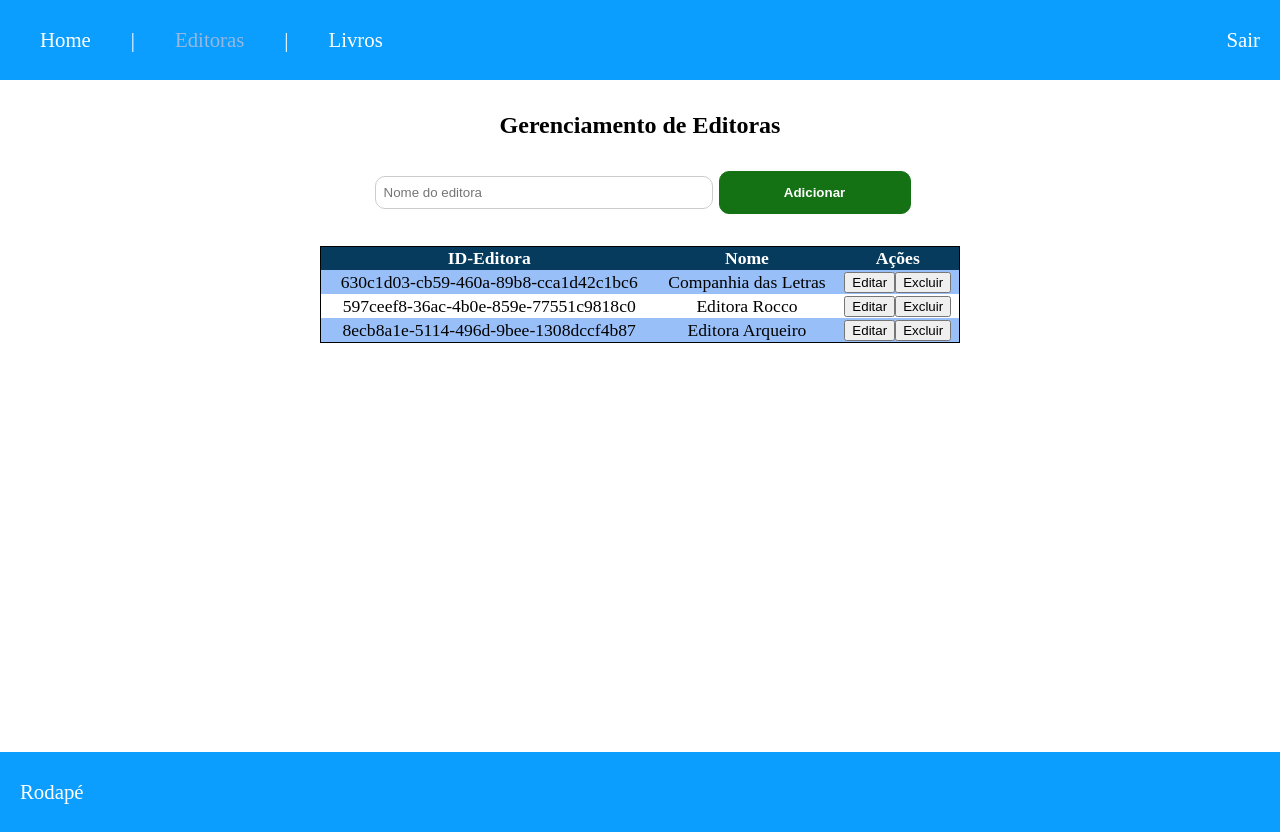
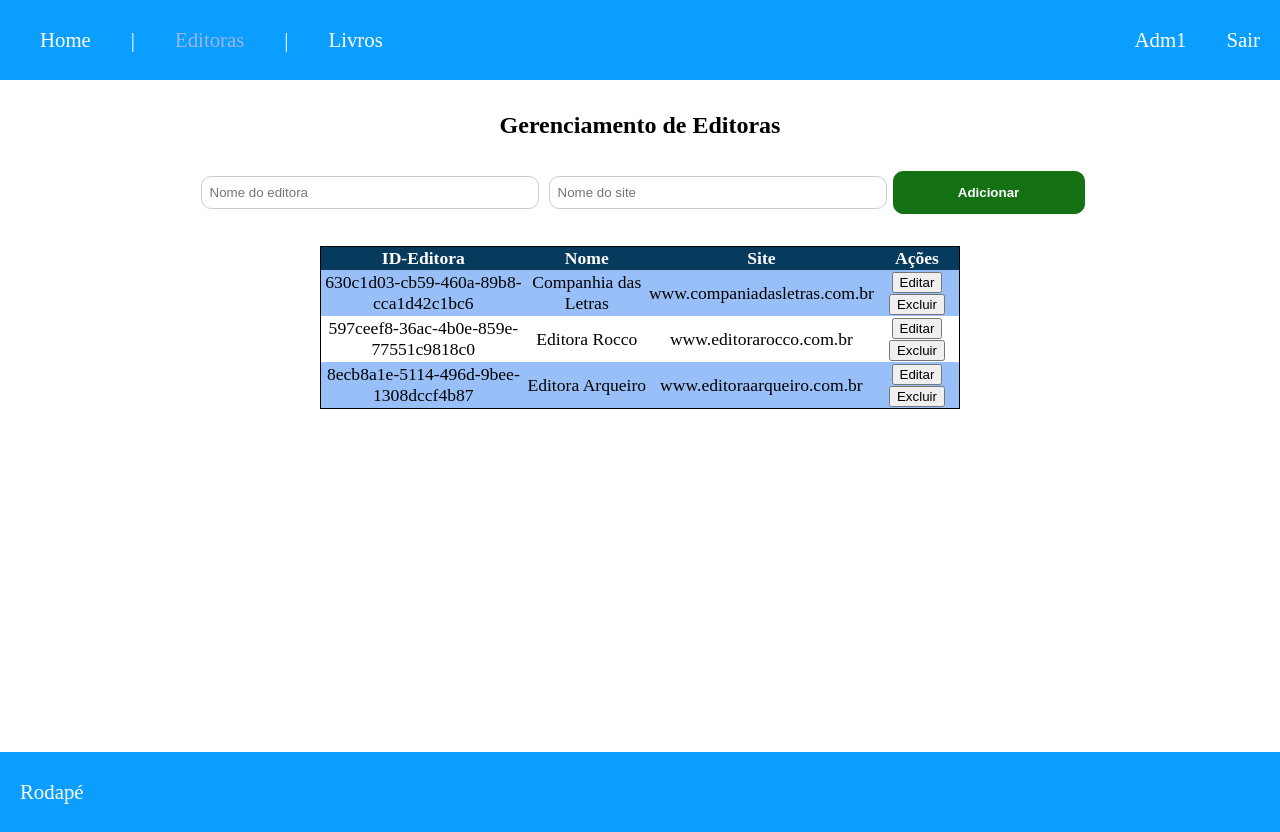
Before and after one commit to Ian-2INFO3/aula-bootcamp-teste, a Vue app: page /editoras in a window 1280 px wide. Built offline with nearby package versions, Linux system fonts and the light colour scheme.

Commit message:
site editora funcionando

```diff
--- a/src/components/template/HeaderComp.vue
+++ b/src/components/template/HeaderComp.vue
@@ -1,3 +1,13 @@
+<script>
+export default {
+  data() {
+    return {
+      usuario: "Adm1",
+    };
+  },
+};
+</script>
+
 <template>
   <header>
     <div class="menu-esquerdo">
@@ -8,6 +18,7 @@
       <span> <RouterLink to="/livros">Livros</RouterLink> </span>
     </div>
     <div class="menu-direito">
+      <span> {{ usuario }} </span>
       <span>Sair</span>
     </div>
   </header>
--- a/src/views/EditorasView.vue
+++ b/src/views/EditorasView.vue
@@ -7,14 +7,24 @@ export default {
         {
           id: "630c1d03-cb59-460a-89b8-cca1d42c1bc6",
           nome: "Companhia das Letras",
+          site_lf: "https://www.companiadasletras.com.br",
+          site_nlf: "www.companiadasletras.com.br",
         },
-        { id: "597ceef8-36ac-4b0e-859e-77551c9818c0", nome: "Editora Rocco" },
+        {
+          id: "597ceef8-36ac-4b0e-859e-77551c9818c0",
+          nome: "Editora Rocco",
+          site_lf: "https://www.editorarocco.com.br",
+          site_nlf: "www.editorarocco.com.br",
+        },
         {
           id: "8ecb8a1e-5114-496d-9bee-1308dccf4b87",
           nome: "Editora Arqueiro",
+          site_lf: "https://www.editoraarqueiro.com.br",
+          site_nlf: "www.editoraarqueiro.com.br",
         },
       ],
       nova_editora: "",
+      novo_site: "",
     };
   },
   methods: {
@@ -24,6 +34,8 @@ export default {
         this.editoras.push({
           id: novo_id,
           nome: this.nova_editora,
+          site_nlf: this.novo_site,
+          site_lf: "https://" + this.novo_site,
         });
         this.novo_editora = "";
       }
@@ -55,6 +67,13 @@ export default {
         placeholder="Nome do editora"
         class="input-maior"
       />
+      <input
+        @keyup.enter="salvar"
+        v-model="novo_site"
+        type="text"
+        placeholder="Nome do site"
+        class="input-maior"
+      />
       <button @click="salvar">Adicionar</button>
     </div>
     <div class="list-editoras">
@@ -63,6 +82,7 @@ export default {
           <tr>
             <th>ID-Editora</th>
             <th>Nome</th>
+            <th>Site</th>
             <th>Ações</th>
           </tr>
         </thead>
@@ -75,6 +95,11 @@ export default {
               {{ editora.nome }}
             </td>
             <td>
+              <a target="blank" :href="editora.site_lf">
+                {{ editora.site_nlf }}</a
+              >
+            </td>
+            <td>
               <button @click="editar(editora)">Editar</button>
               <button @click="excluir(editora)">Excluir</button>
             </td>
--- a/src/views/LivrosView.vue
+++ b/src/views/LivrosView.vue
@@ -9,7 +9,7 @@ export default {
           nome: "The witcher",
           editoraid: "8ecb8a1e-5114-496d-9bee-1308dccf4b87",
           autor: "Andrzej Sapkowski",
-          cartegoria: "Drama",
+          cartegoria_id: "Drama",
         },
         {
           novo_editora: "",
@@ -17,14 +17,14 @@ export default {
           nome: "Grimório das Bruxas",
           editoraid: "597ceef8-36ac-4b0e-859e-77551c9818c0	",
           autor: "RONALD HUTTON",
-          cartegoria: "Drama",
+          cartegoria_id: "Medo",
         },
         {
           livroid: "519d6a87-60c2-465a-aa2f-1b8d0ef079cf",
           nome: "O pequeno príncipe",
           editoraid: "630c1d03-cb59-460a-89b8-cca1d42c1bc6",
           autor: "Antoine de Saint-Exupéry",
-          cartegoria: "Drama",
+          cartegoria_id: "Ficção",
         },
       ],
       novo_livro: "",
@@ -61,6 +61,7 @@ export default {
     </div>
     <div class="form-input">
       <input
+        @keyup.enter="salvar"
         v-model="novo_livro"
         type="text"
         placeholder="Nome do livro"
@@ -93,7 +94,7 @@ export default {
               {{ livro.autor }}
             </td>
             <td>
-              {{ livro.cartegoria }}
+              {{ livro.cartegoria_id }}
             </td>
             <td>
               {{ livro.editoraid }}
```
